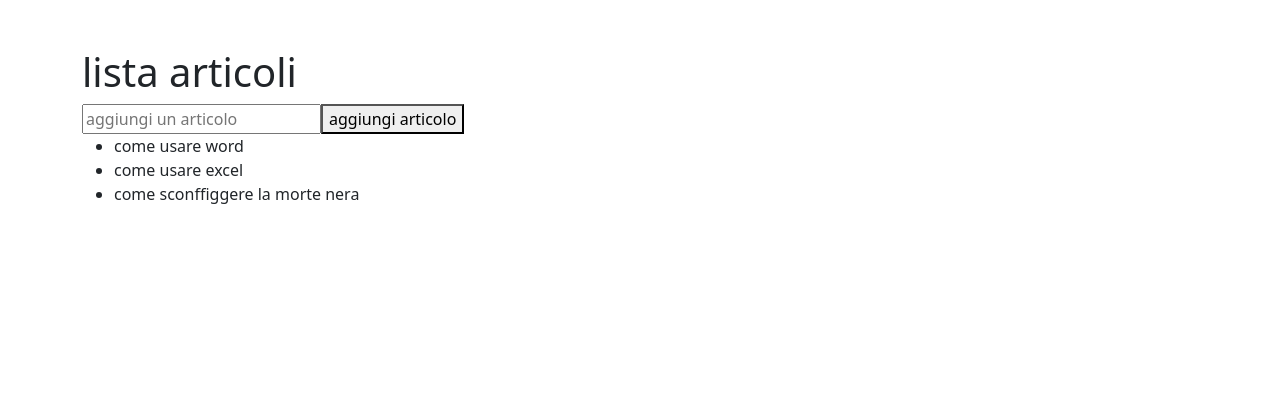
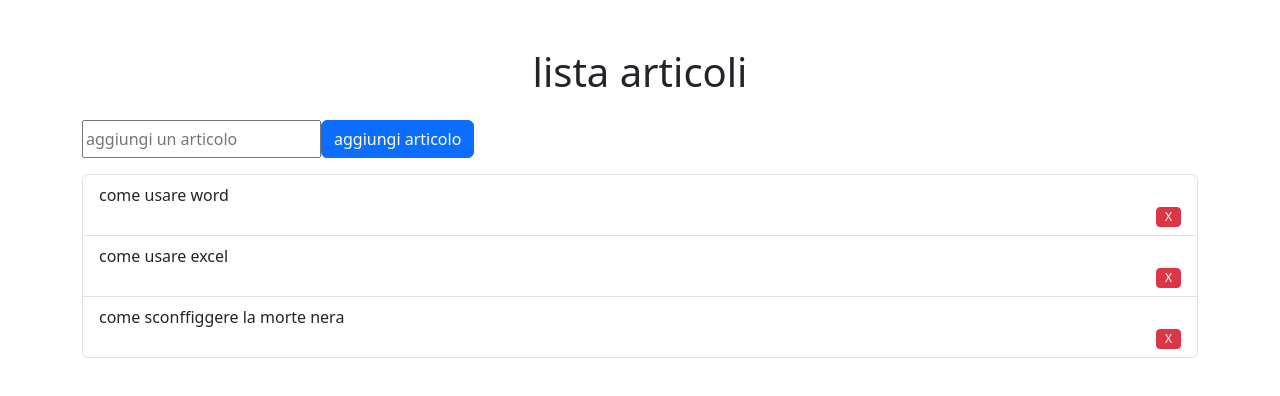
Before and after one commit to manuelpezzi/react-form, a React (Vite) app: page / in a window 1280 px wide. Shown: the top 396 px of the page. Built offline with nearby package versions, Linux system fonts and the light colour scheme.

Commit message:
add css+bonus fine repo

```diff
--- a/src/App.jsx
+++ b/src/App.jsx
@@ -7,30 +7,40 @@ const App = () => {
     "come usare excel",
     "come sconffiggere la morte nera"
   ]);
+
   const [newArticle, setNewarticle] = useState("");
+
   const handleSubmit = (e) => {
+
     e.preventDefault();
     if (newArticle.trim()) {
       setArticles([...articles, newArticle]);
       setNewarticle("");
     }
   }
-
+  const handleDelete = (index) => {
+    setArticles(articles.filter((_, i) => i !== index))
+  }
 
   return (
     <>
       <div className="container mt-5">
-        <h1>lista articoli </h1>
-        <form onSubmit={handleSubmit}>
+        <h1 className="text-center mb-4">lista articoli </h1>
+        <form onSubmit={handleSubmit} className="mb-3 d-flex">
           <input type="text"
             value={newArticle}
             onChange={(e) => setNewarticle(e.target.value)}
             placeholder="aggiungi un articolo" />
-          <button type="submit">aggiungi articolo</button>
+          <button type="submit" className="btn btn-primary">aggiungi articolo</button>
         </form>
-        <ul>
+        <ul className="list-group">
           {articles.map((title, index) => (
-            <li key={index}>{title}</li>
+            <li key={index} className="list-group-item">{title}
+              <button className="btn btn-danger btn-sm ms-auto px-2 py-0 d-flex justify-content-end"
+                style={{ fontSize: "0.75rem" }} onClick={() => handleDelete(index)}>
+                X
+              </button>
+            </li>
           ))}
         </ul>
       </div>
```
